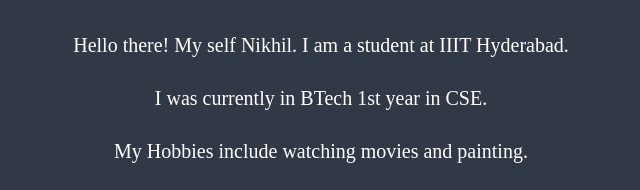
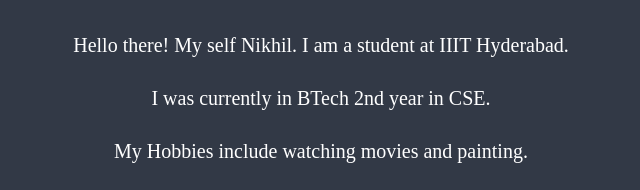
Before and after one commit to Nikhil8074/nikhil.github.io, a plain HTML site: page index.html in a window 1280 px wide. Shown: the part 1303-1493 px from the top of the page, 199-839 px from the left. Drawn offline with nearby package versions, Linux system fonts and the light colour scheme.

Commit message:
Update index.html

```diff
--- a/index.html
+++ b/index.html
@@ -51,7 +51,7 @@
             <img src="images/about.jpg" alt="">
         </div>
         <p>Hello there! My self Nikhil. I am a student at IIIT Hyderabad.</p>
-        <p>I was currently in BTech 1st year in CSE.</p>
+        <p>I was currently in BTech 2nd year in CSE.</p>
         <p>My Hobbies include watching movies and painting.</p>
         <p>I am passionate about Programming and Web development.</p>
         <p>I find myself constantly exploring new concepts and trying new things.
```
